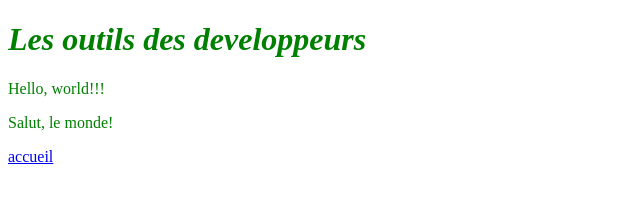
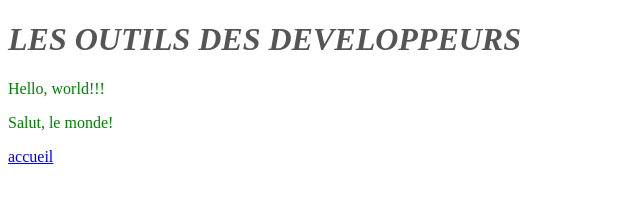
Before and after one commit to Edjek/dev-tools_12-02-2024, a plain HTML site: page index.html in a window 1280 px wide. Shown: the whole page, without its empty margins (0-640 px from the left). Drawn offline with Linux system fonts and the light colour scheme.

Commit message:
clean code

```diff
--- a/css/index.css
+++ b/css/index.css
@@ -2,12 +2,6 @@ p {
     color: orange;
 }
 
-/* Cascading style sheet */
-
 p {
     color: green;
 }
-
-.title {
-    color: green;
-}
--- a/css/style.css
+++ b/css/style.css
@@ -1,4 +1,11 @@
+/* Cascading Style Sheet */
+
 h1 {
-    color: red;
+    color: #555;
     font-style: italic;
 }
+
+.title {
+    color: #555;
+    text-transform: uppercase;
+}
```
